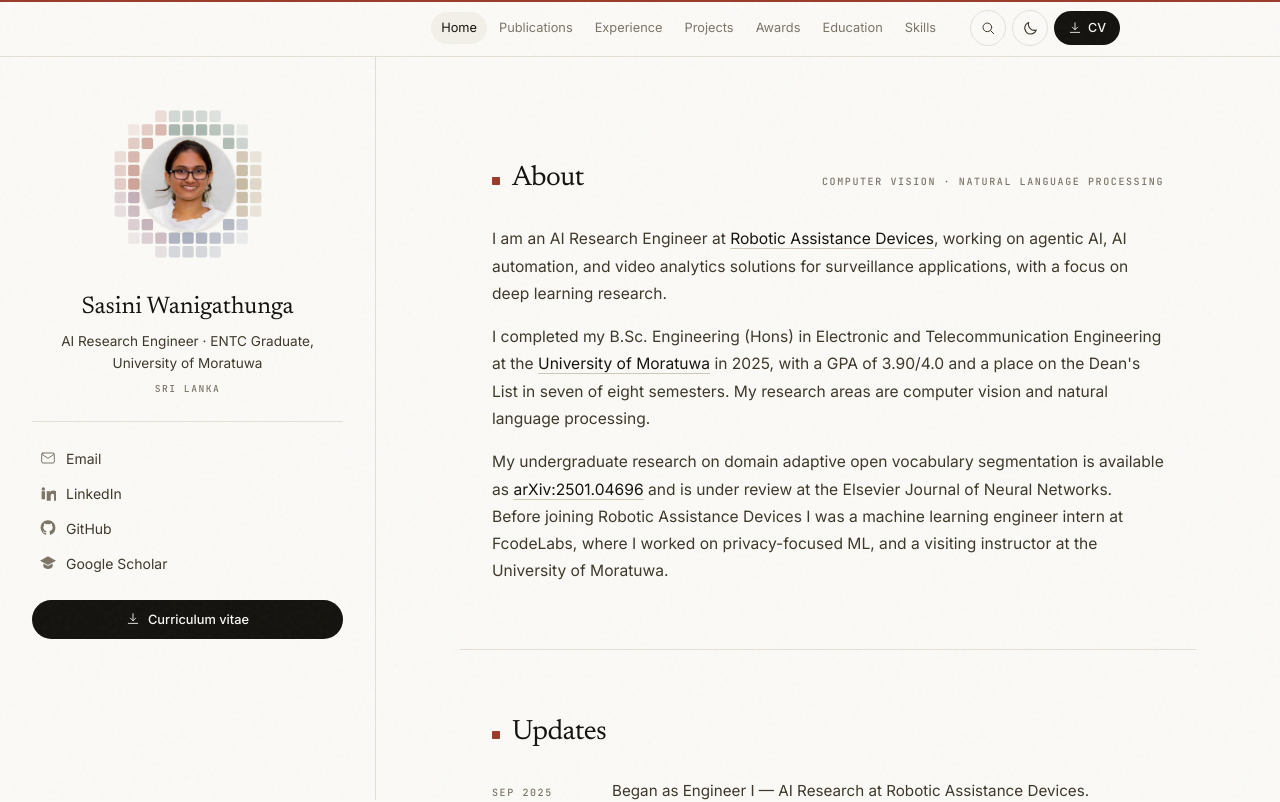
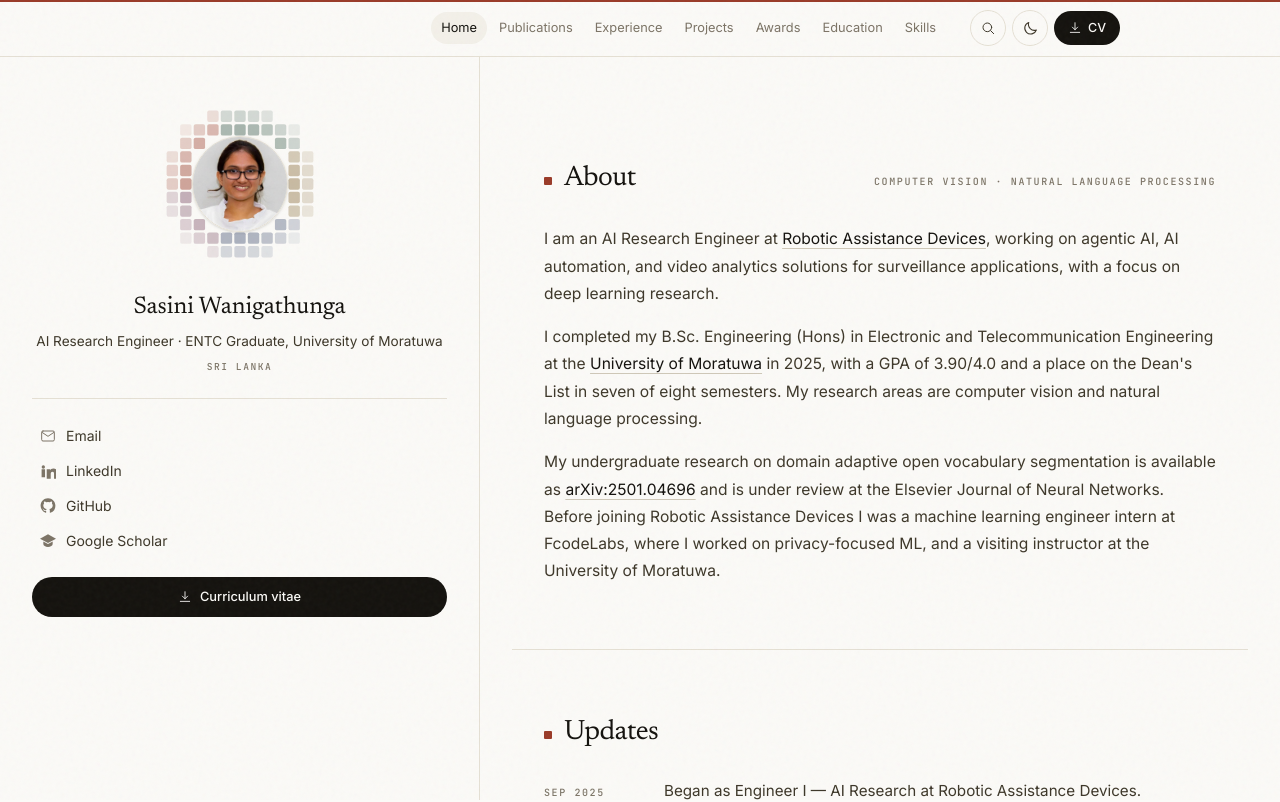
Before and after one commit to SasiniWanigathunga/sasiniwanigathunga, a Next.js app: page / in a window 1280 px wide. Shown: the top 802 px of the page. Built offline with nearby package versions, Linux system fonts and the light colour scheme.

Commit message:
Widen profile rail to 30rem

```diff
--- a/app/globals.css
+++ b/app/globals.css
@@ -31,7 +31,7 @@
    * padding and the content offset all read this, so the layout stays in
    * step when it changes.
    */
-  --rail-w: 23.5rem;
+  --rail-w: 30rem;
 
   /* Segmentation-motif hues, tuned to sit quietly on paper. */
   --seg-1: #9a3b28;
```
